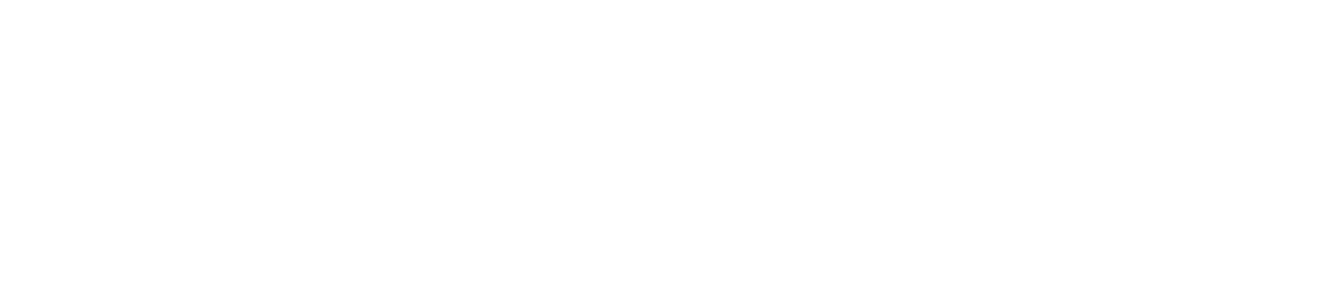
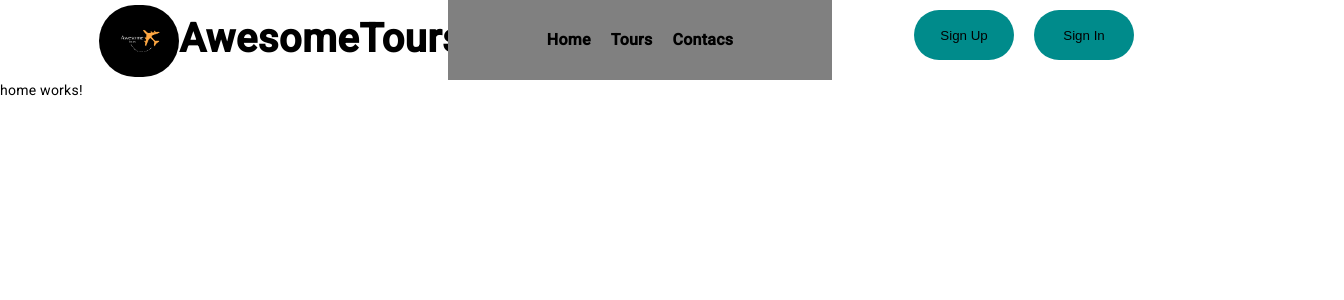
Before and after one commit to bethel-school-of-technology/team-tech-proverbs-frontend, an Angular app: page /home in a window 1280 px wide. Before the commit this address led to /. Shown: the top 300 px of the page, 1344 px wide, since content can reach past the window. Built offline with nearby package versions, Linux system fonts and the light colour scheme.

Commit message:
Navigation and HomePage Components

```diff
--- a/src/app/app-routing.module.ts
+++ b/src/app/app-routing.module.ts
@@ -1,10 +1,12 @@
 import { NgModule } from '@angular/core';
 import { RouterModule, Routes } from '@angular/router';
 import { GetAllToursComponent } from './components/get-all-tours/get-all-tours.component';
+import { HomeComponent } from './components/home/home.component';
 
 const routes: Routes = [
   {path: "", component: GetAllToursComponent},
-  {path: "allTours", component: GetAllToursComponent},
+  {path: "tours", component: GetAllToursComponent},
+  {path: "home", component: HomeComponent},
 ];
 
 @NgModule({
--- a/src/app/app.component.css
+++ b/src/app/app.component.css
@@ -0,0 +1,71 @@
+* {
+    margin: 0;
+    padding: 0;
+}
+nav {
+    display: flex;
+    width: 100%;
+    height: 80px;
+    margin-left: 5%;
+    margin-right: 5%;
+}
+.nav-links {
+    width: 30%;
+    background-color: grey;
+}
+.nav-signIN {
+    width: 30%;
+    /* background-color: darkcyan; */
+}
+.nav-logo {
+    width: 30%;
+    display: flex;
+}
+.nav-links {
+    display: flex;
+    justify-content: center;
+    gap: 20px;
+    text-align: center;
+}
+.nav-links a {
+    padding-top: 30px;
+    text-decoration: none;
+    font-weight: bold;
+    font-size: medium;
+    color: black;
+}
+.nav-logo {
+    display: flex;
+    text-align: right;
+}
+.logoImg {
+    width: 30%;
+    height: 100%;
+    border-radius: 140px;
+}
+.logoImg img {
+    width: 70%;
+    height: 90%;
+    object-fit: cover;
+    border-radius: 50px;
+    margin-top: 5px;
+}
+.text {
+    width: 70px;
+    margin-top: 23px;
+}
+.text h2 {
+    font-size: 40px;
+    font-weight: bold;
+}
+.nav-signIN {
+    text-align: center;
+}
+.nav-signIN button {
+    height: 50px;
+    width: 100px;
+    margin: 10px;
+    background-color: darkcyan;
+    border: none;
+    border-radius: 50px;
+}
--- a/src/app/app.component.html
+++ b/src/app/app.component.html
@@ -1,2 +1,18 @@
-<!-- <h2>hellow World</h2> -->
+<nav>
+    <div class="nav-logo">
+        <div class="logoImg">
+            <img src="../assets/img/logo.png">
+        </div>
+        <div class="text"><h2>AwesomeTours</h2></div>
+    </div>
+    <div class="nav-links">
+        <a routerLink="home">Home</a>
+        <a routerLink="tours">Tours</a>
+        <a routerLink="contact">Contacs</a>
+    </div>
+    <div class="nav-signIN">
+        <Button>Sign Up</Button>
+        <Button>Sign In</Button>
+    </div>
+</nav>
 <router-outlet></router-outlet>
--- a/src/app/app.module.ts
+++ b/src/app/app.module.ts
@@ -8,11 +8,13 @@
 import { AppComponent } from './app.component';
 import { GetAllToursComponent } from './components/get-all-tours/get-all-tours.component';
 import { NoopAnimationsModule } from '@angular/platform-browser/animations';
+import { HomeComponent } from './components/home/home.component';
 
 @NgModule({
   declarations: [
     AppComponent,
     GetAllToursComponent,
+    HomeComponent,
   ],
   imports: [
     BrowserModule,HttpClientModule,
--- /dev/null
+++ b/src/app/components/home/home.component.html
@@ -0,0 +1 @@
+<p>home works!</p>
```
Also changed, not shown: src/app/components/home/home.component.ts (added, +10 -0 lines), src/app/components/home/home.component.css (added), src/assets/img/logo.png (added), 1 other file (tests, documents, lock files or other folders).
